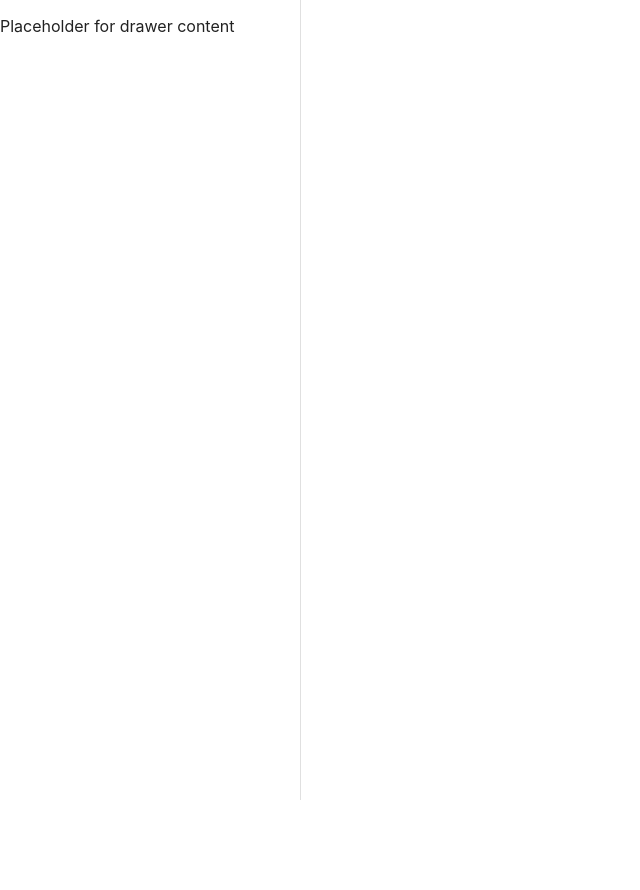
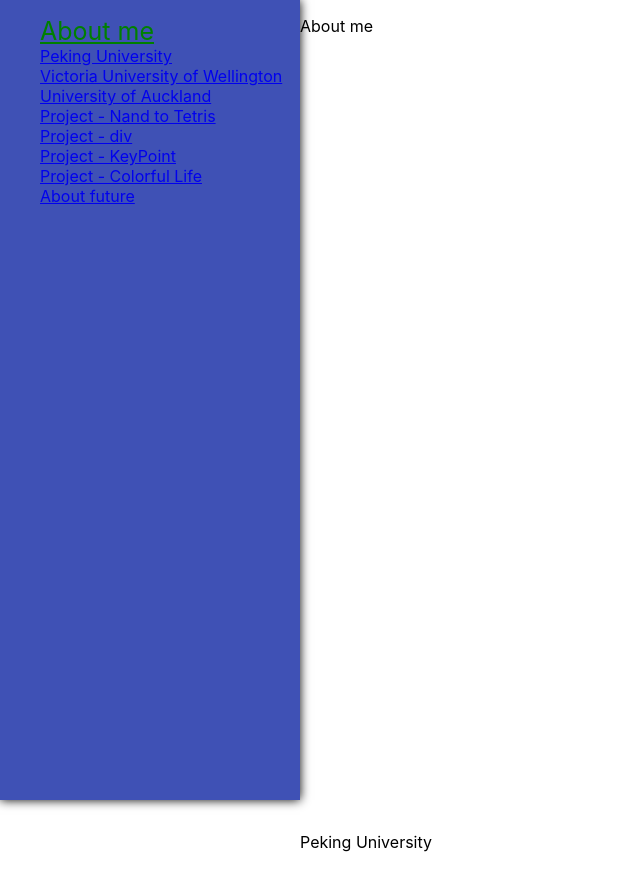
Before and after one commit to y1hao/cv2020, a React (Create React App) app: page / in a window 1280 px wide. Shown: the top 890 px of the page, without its empty margins (0-640 px from the left). Before the commit the page ends 800 px from the top, so only its background shows below. Built offline with nearby package versions, Linux system fonts and the light colour scheme.

Commit message:
Add content skeletons

```diff
--- a/package.json
+++ b/package.json
@@ -5,6 +5,7 @@
   "dependencies": {
     "@material-ui/core": "^4.11.0",
     "@material-ui/icons": "^4.9.1",
+    "@material-ui/lab": "^4.0.0-alpha.56",
     "@testing-library/jest-dom": "^4.2.4",
     "@testing-library/react": "^9.5.0",
     "@testing-library/user-event": "^7.2.1",
--- a/src/App.tsx
+++ b/src/App.tsx
@@ -3,8 +3,7 @@ import {AppBar, Toolbar, makeStyles, createStyles, Theme } from '@material-ui/co
 import './App.css';
 import TopBar from './Components/TopBar';
 import NavDrawer from './Components/NavDrawer';
-import { CSSProperties } from '@material-ui/core/styles/withStyles';
-import { create } from 'domain';
+import Content from './Components/Content';
 
 function App() {
   const [isDrawerOpen, setIsDrawerOpen] = useState<boolean>(false);
@@ -15,10 +14,13 @@ function App() {
       <TopBar
         handleDrawerToggle={handleDrawerToggle}
       />
-      <NavDrawer
-        isDrawerOpen={isDrawerOpen}
-        handleDrawerToggle={handleDrawerToggle}
-      />
+      <div>
+        <NavDrawer
+          isDrawerOpen={isDrawerOpen}
+          handleDrawerToggle={handleDrawerToggle}
+        />
+        <Content/>
+      </div>
     </div>
   )
 }
--- a/src/Components/Content.tsx
+++ b/src/Components/Content.tsx
@@ -1,5 +1,57 @@
 import React from 'react';
+import Page from './Page';
+import { makeStyles, Theme, createStyles } from '@material-ui/core';
 
-export default function Content() {
-  return <p>placeholder for content</p>
+interface IProps {
+
 }
+
+export default function Content(props: IProps) {
+  const classes = makeStyles((theme: Theme) =>
+    createStyles({
+      root: {
+        [theme.breakpoints.up('sm')]: {
+          marginLeft: 300
+        },
+        [theme.breakpoints.down('xs')]: {
+          marginTop: 50
+        }
+      },
+      page: {
+        minHeight: '100vh'
+      }
+    })
+  )();
+
+  return (
+    <div className={classes.root}>
+      <section id="aboutMe" className={classes.page}>
+        <p>About me</p>
+      </section>
+      <section id="pekingUniversity" className={classes.page}>
+        <p>Peking University</p>
+      </section>
+      <section id="victoriaUniversity" className={classes.page}>
+        <p>Victoria University of Wellington</p>
+      </section>
+      <section id="universityOfAuckland" className={classes.page}>
+        <p>University of Auckland</p>
+      </section>
+      <section id="nandToTetris" className={classes.page}>
+        <p>Project - Nand to Tetris</p>
+      </section>
+      <section id="div" className={classes.page}>
+        <p>Project - div</p>
+      </section>
+      <section id="keyPoint" className={classes.page}>
+        <p>Project - KeyPoint</p>
+      </section>
+      <section id="colorfulLife" className={classes.page}>
+        <p>Project - Colorful Life</p>
+      </section>
+      <section id="aboutFuture" className={classes.page}>
+        <p>About the future</p>
+      </section>
+    </div>
+  )
+}
--- /dev/null
+++ b/src/Components/Nav.css
@@ -0,0 +1,8 @@
+a {
+    display: block
+}
+
+.is-current {
+    color: green;
+    font-size: 25px;
+}
--- /dev/null
+++ b/src/Components/Nav.tsx
@@ -0,0 +1,32 @@
+import React from 'react';
+import Scrollspy from 'react-scrollspy';
+import './Nav.css';
+
+export default function Nav() {
+  return (
+    <Scrollspy items={
+      [
+        "aboutMe",
+        "pekingUniversity",
+        "victoriaUniversity",
+        "universityOfAuckland",
+        "nandToTetris",
+        "div",
+        "keyPoint",
+        "colorfulLife",
+        "aboutFuture"
+      ]}
+      currentClassName="is-current"
+    >
+      <a href="#aboutMe">About me</a>
+      <a href="#pekingUniversity">Peking University</a>
+      <a href="#victoriaUniversity">Victoria University of Wellington</a>
+      <a href="#universityOfAuckland">University of Auckland</a>
+      <a href="#nandToTetris">Project - Nand to Tetris</a>
+      <a href="#div">Project - div</a>
+      <a href="#keyPoint">Project - KeyPoint</a>
+      <a href="#colorfulLife">Project - Colorful Life</a>
+      <a href="#aboutFuture">About future</a>
+    </Scrollspy>
+  )
+}
--- a/src/Components/NavDrawer.tsx
+++ b/src/Components/NavDrawer.tsx
@@ -1,5 +1,6 @@
 import React from 'react';
-import { Drawer, Hidden, Theme, createStyles, makeStyles } from '@material-ui/core';
+import { Drawer, Hidden, Theme, createStyles, makeStyles, List, ListItem, Link } from '@material-ui/core';
+import Nav from './Nav';
 
 interface IProps {
   isDrawerOpen: boolean,
@@ -10,18 +11,30 @@ export default function NavDrawer(props: IProps) {
   const classes = makeStyles((theme: Theme) =>
     createStyles({
       drawerPaperSm: {
-        width: '80%'
+        width: '80%',
+        backgroundColor: theme.palette.primary.main,
+        border: 'none'
       },
       drawerPaper: {
-        width: 300
+        width: 300,
+        backgroundColor: theme.palette.primary.main,
+        border: 'none',
+        boxShadow: 'black 0 0 10px'
       },
       drawer: {
         width: 300
+      },
+      content: {
+        backgroundColor: theme.palette.primary.main
       }
     })
   )();
 
-  const content = <p>Placeholder for drawer content</p>
+  const content = (
+    <div className={classes.content}>
+      <Nav />
+    </div>
+  );
 
   return (
     <div>
--- a/src/Components/TopBar.tsx
+++ b/src/Components/TopBar.tsx
@@ -8,15 +8,19 @@ interface IProps {
 }
 
 export default function TopBar(props: IProps) {
+  const rootStyle: CSSProperties = {
+    display: 'flex',
+    justifyContent: 'space-between'
+  }
   return (
     <Hidden smUp>
       <AppBar position="fixed">
-        <Toolbar>
+        <Toolbar style={rootStyle}>
           <IconButton onClick={props.handleDrawerToggle}>
             <Menu />
           </IconButton>
-          <Typography variant="h4">
-            Placeholder
+          <Typography variant="h6" >
+            Yihao Wang's CV
           </Typography>
         </Toolbar>
       </AppBar>
```
Also changed, not shown: src/Components/Page.tsx (+14 -2 lines), 1 other file (tests, documents, lock files or other folders).
